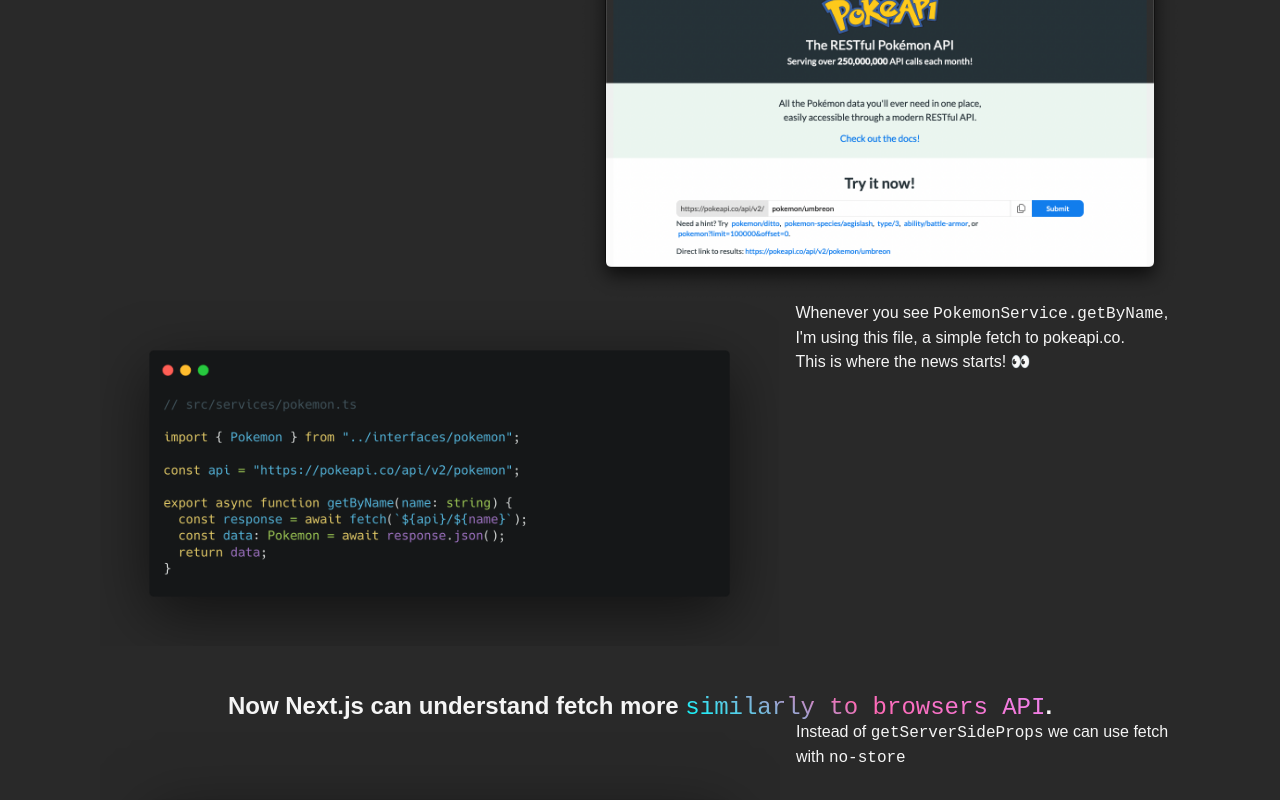
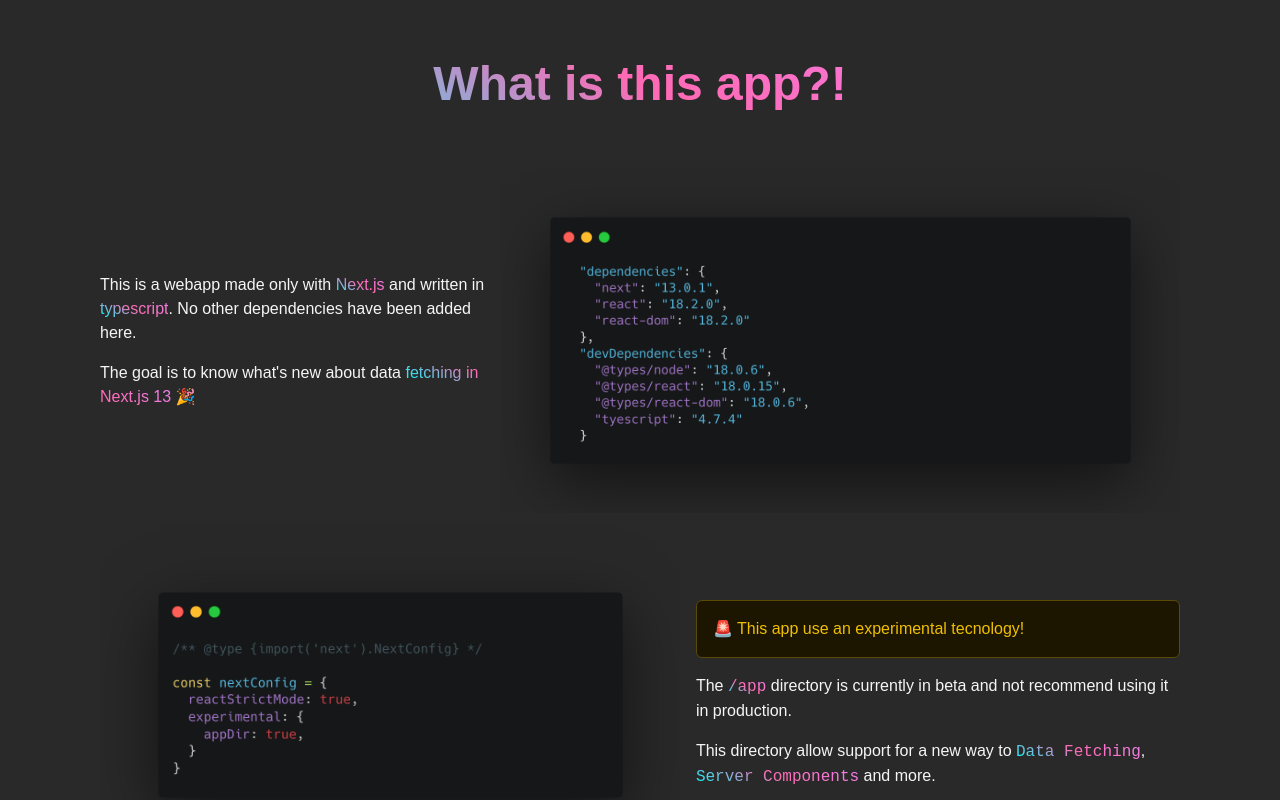
Before and after one commit to ortense/next-13-data-fetching, a Next.js app: page /intro in a window 1280 px wide. Shown: the top 800 px of the page. Built offline with nearby package versions, Linux system fonts and the light colour scheme.

Commit message:
fix app.css

```diff
--- a/src/app/app.css
+++ b/src/app/app.css
@@ -9,7 +9,7 @@
   display: flex;
   justify-content: center;
   align-items: center;
-  height: 100vh;
+  min-height: 100vh;
   gap: 1em;
 }
 
@@ -77,6 +77,15 @@
   gap: 1rem;
 }
 
+.flex-column {
+  display: flex;
+  flex-direction: column;
+  justify-content: center;
+  gap: 1rem;
+}
+
+.flex-space-between { justify-content: space-between; }
+
 .text-mono {
   font-weight: 400;
   font-family: monospace;
@@ -84,3 +93,11 @@
 .text-uppercase { text-transform: uppercase; }
 .text-small { font-size: .8em; }
 .text-center { text-align: center; }
+
+.warning {
+  color: hsl(48 100% 47.0%);
+  background-color: hsl(45 100% 5.5%);
+  border: 1px solid hsl(49 90.3% 18.4%);
+  border-radius: 6px;
+  padding: 1em;
+}
```
